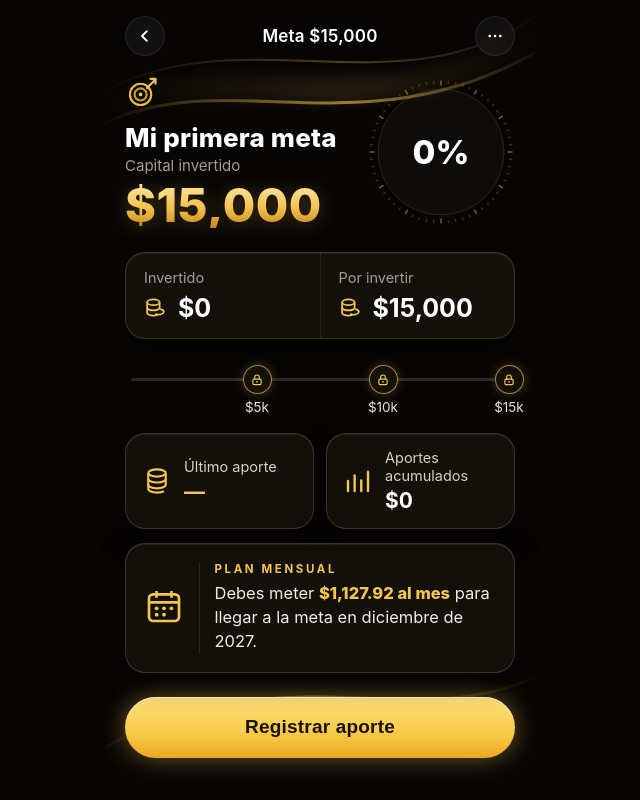
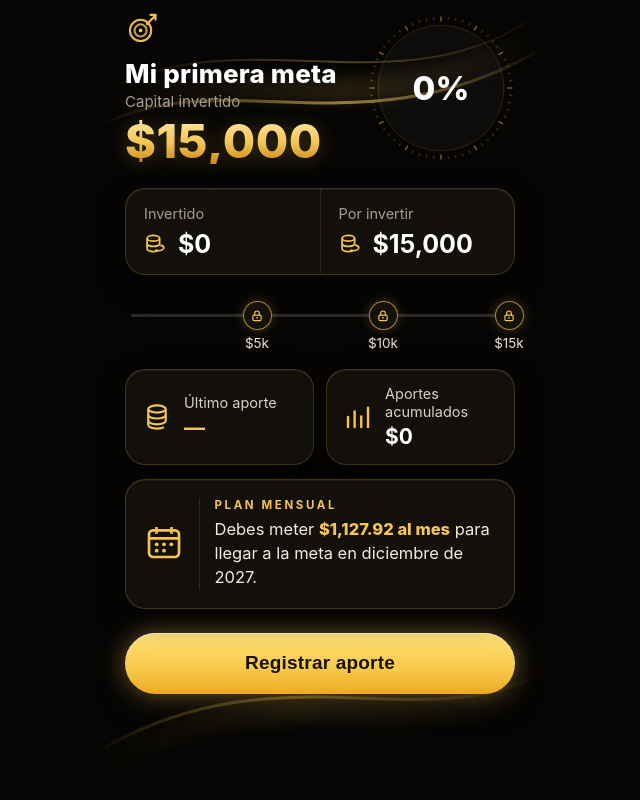
Before and after one commit to noelmg1998/noelmg1998.github.io, a plain HTML site: page index.html in a window 1280 px wide. Shown: the whole page, without its empty margins (320-960 px from the left). Drawn offline with Linux system fonts and the light colour scheme.

Commit message:
Inversion: fuera la barra superior

```diff
--- a/index.html
+++ b/index.html
@@ -140,12 +140,6 @@
 </svg>
 
 <div class="app">
-  <div class="topbar">
-    <div class="round-btn" aria-hidden="true"><svg viewBox="0 0 24 24" fill="none" stroke="#fff" stroke-width="2.4" stroke-linecap="round" stroke-linejoin="round"><path d="M14.5 5.5 8 12l6.5 6.5"/></svg></div>
-    <div class="t" id="tbTitle">Meta $15,000</div>
-    <div class="round-btn" id="btnSettings" role="button" aria-label="Ajustes"><svg viewBox="0 0 24 24" fill="#fff"><circle cx="5" cy="12" r="1.8"/><circle cx="12" cy="12" r="1.8"/><circle cx="19" cy="12" r="1.8"/></svg></div>
-  </div>
-
   <div class="hero">
     <div>
       <svg class="target" viewBox="0 0 48 48" fill="none" stroke="#f5c451" stroke-width="3">
@@ -301,7 +295,6 @@
     var c = cfg(), list = entries();
     var total = list.reduce(function(a,e){ return a + (+e.monto||0); }, 0);
     var pct = c.meta>0 ? total/c.meta*100 : 0;
-    $("tbTitle").textContent = "Meta " + fmt0(c.meta);
     $("metaAmount").textContent = fmt0(c.meta);
     buildMiles(c.meta);
     document.querySelectorAll(".mile").forEach(function(m){
@@ -366,9 +359,6 @@
     arr.push({ id:"L"+Date.now(), fecha:f, monto:Math.round(m*100)/100 });
     lsSet("wallet_local_v1", arr); closeSheets(); render(true);
   });
-  $("btnSettings").addEventListener("click", function(){
-    var c = cfg(); $("cfgMeta").value = c.meta; $("cfgFecha").value = c.fechaLimite; openSheet("sheetCfg");
-  });
   $("cfgCancel").addEventListener("click", closeSheets);
   $("cfgSave").addEventListener("click", function(){
     var m = parseFloat($("cfgMeta").value), f = $("cfgFecha").value;
```
